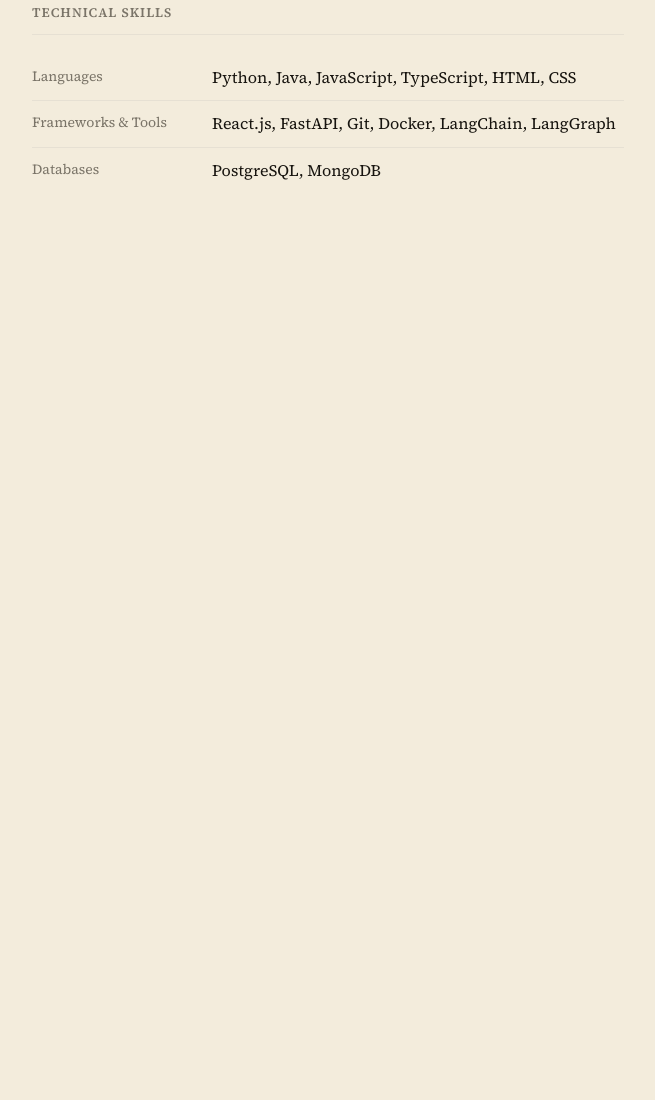
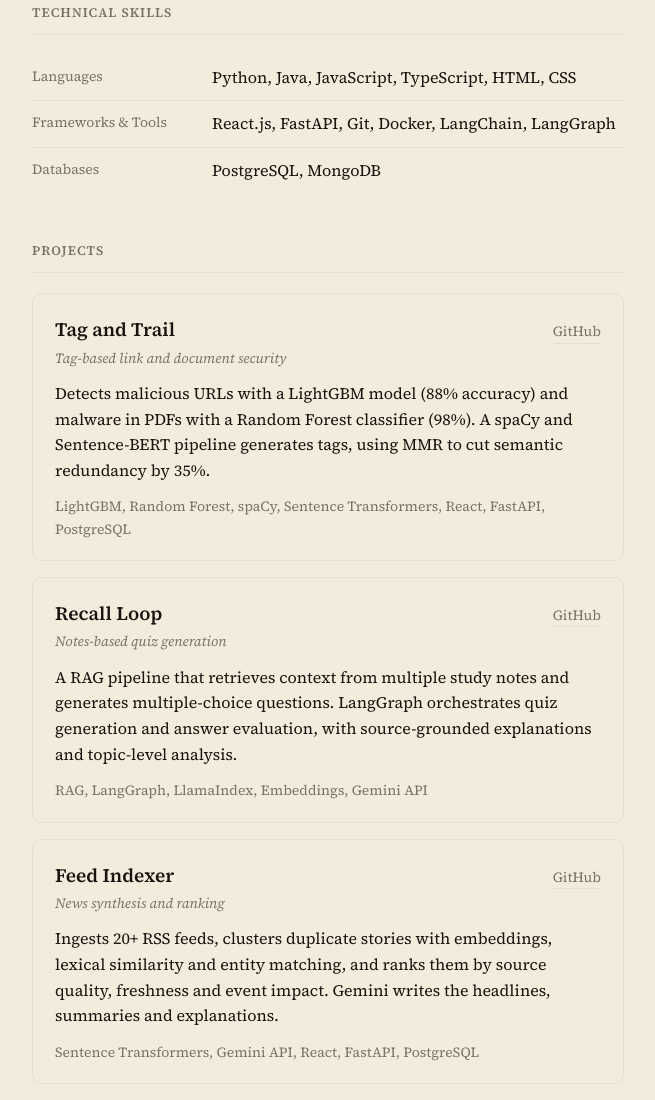
Before and after one commit to Rohithm16/Rohithm16.github.io, a plain HTML site: page index.html in a window 1280 px wide. Shown: the part 492-1592 px from the top of the page, without its empty margins (312-967 px from the left). Before the commit the page ends 805 px from the top, so only its background shows below. Drawn offline with Linux system fonts and the light colour scheme.

Commit message:
Add projects section

```diff
--- a/index.html
+++ b/index.html
@@ -85,6 +85,49 @@
       </div>
     </section>
 
+    <section class="projects">
+      <h2>Projects</h2>
+
+      <article class="project">
+        <div class="project-head">
+          <h3 class="project-title">Tag and Trail</h3>
+          <a class="project-link" href="https://github.com/Rohithm16/tag-and-trail" target="_blank" rel="noopener">GitHub</a>
+        </div>
+        <p class="project-sub">Tag-based link and document security</p>
+        <p class="project-desc">
+          Detects malicious URLs with a LightGBM model (88% accuracy) and malware in PDFs with a Random Forest classifier (98%).
+          A spaCy and Sentence-BERT pipeline generates tags, using MMR to cut semantic redundancy by 35%.
+        </p>
+        <p class="project-stack">LightGBM, Random Forest, spaCy, Sentence Transformers, React, FastAPI, PostgreSQL</p>
+      </article>
+
+      <article class="project">
+        <div class="project-head">
+          <h3 class="project-title">Recall Loop</h3>
+          <a class="project-link" href="https://github.com/Rohithm16/recall-loop" target="_blank" rel="noopener">GitHub</a>
+        </div>
+        <p class="project-sub">Notes-based quiz generation</p>
+        <p class="project-desc">
+          A RAG pipeline that retrieves context from multiple study notes and generates multiple-choice questions.
+          LangGraph orchestrates quiz generation and answer evaluation, with source-grounded explanations and topic-level analysis.
+        </p>
+        <p class="project-stack">RAG, LangGraph, LlamaIndex, Embeddings, Gemini API</p>
+      </article>
+
+      <article class="project">
+        <div class="project-head">
+          <h3 class="project-title">Feed Indexer</h3>
+          <a class="project-link" href="https://github.com/Rohithm16/feed-indexer" target="_blank" rel="noopener">GitHub</a>
+        </div>
+        <p class="project-sub">News synthesis and ranking</p>
+        <p class="project-desc">
+          Ingests 20+ RSS feeds, clusters duplicate stories with embeddings, lexical similarity and entity matching,
+          and ranks them by source quality, freshness and event impact. Gemini writes the headlines, summaries and explanations.
+        </p>
+        <p class="project-stack">Sentence Transformers, Gemini API, React, FastAPI, PostgreSQL</p>
+      </article>
+    </section>
+
   </main>
 
   <script>
--- a/style.css
+++ b/style.css
@@ -173,7 +173,8 @@ body {
 
 /* Skills */
 
-.skills h2 {
+.skills h2,
+.projects h2 {
   font-size: 13px;
   font-weight: 600;
   text-transform: uppercase;
@@ -204,6 +205,72 @@ body {
 
 .skill-items {
   flex: 1;
+}
+
+/* Projects */
+
+.projects {
+  margin-top: 48px;
+}
+
+.project {
+  border: 1px solid var(--color-line);
+  border-radius: 10px;
+  padding: 20px 22px;
+  margin-bottom: 16px;
+  transition: border-color 0.2s ease;
+}
+
+.project:last-child {
+  margin-bottom: 0;
+}
+
+.project:hover {
+  border-color: var(--color-muted);
+}
+
+.project-head {
+  display: flex;
+  align-items: baseline;
+  justify-content: space-between;
+  gap: 16px;
+}
+
+.project-title {
+  font-size: 19px;
+  font-weight: 600;
+  margin: 0;
+}
+
+.project-link {
+  font-size: 14px;
+  color: var(--color-muted);
+  text-decoration: none;
+  border-bottom: 1px solid var(--color-line);
+  flex-shrink: 0;
+}
+
+.project-link:hover {
+  color: var(--color-text);
+  border-bottom-color: var(--color-text);
+}
+
+.project-sub {
+  margin: 2px 0 12px;
+  font-size: 14px;
+  font-style: italic;
+  color: var(--color-muted);
+}
+
+.project-desc {
+  margin: 0 0 12px;
+  font-size: 16px;
+}
+
+.project-stack {
+  margin: 0;
+  font-size: 14px;
+  color: var(--color-muted);
 }
 
 /* Responsive */
@@ -245,4 +312,8 @@ body {
   .skill-label {
     flex: none;
   }
+
+  .project {
+    padding: 18px 16px;
+  }
 }
```
